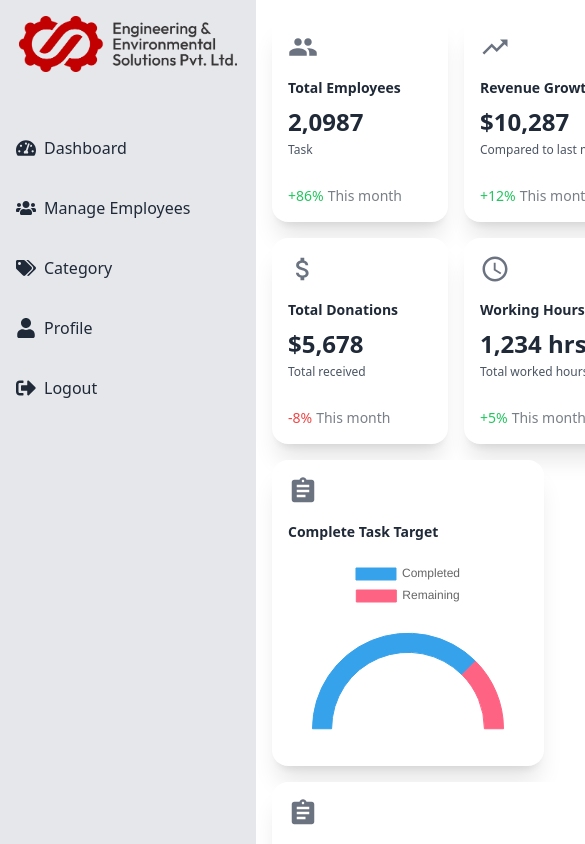
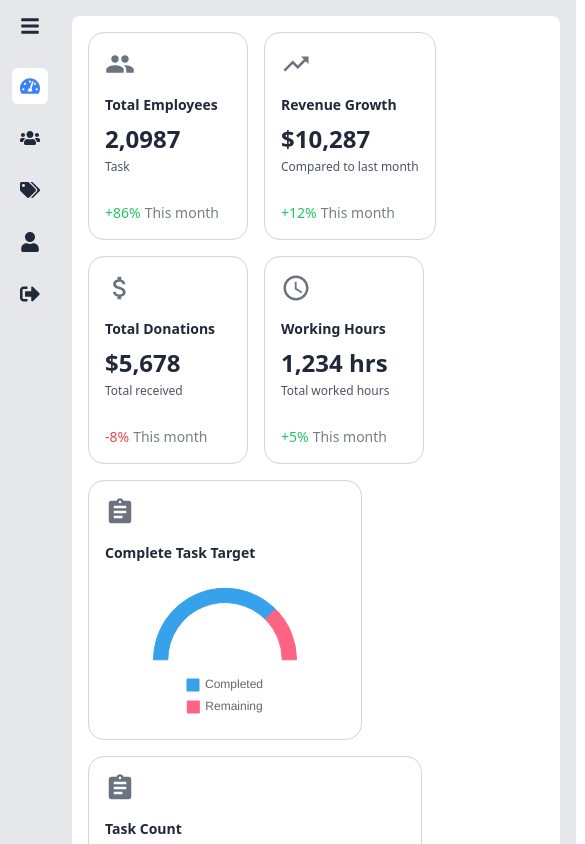
Before and after one commit to salman2696/hr-management-dashboard, a React (Vite) app: page / in a window 390 px wide. Shown: the top 844 px of the page, 585 px wide, since content can reach past the window. Built offline with nearby package versions, Linux system fonts and the light colour scheme.

Commit message:
layout changes

```diff
--- a/src/App.jsx
+++ b/src/App.jsx
@@ -10,8 +10,8 @@ function App() {
     <Router>
       <div className="flex bg-white">
         <Sidebar />
-        <div className="flex-1 flex flex-col">
-          <main className="flex-1 p-4 ml-64 rounded-lg min-h-screen">
+        <div className="flex-1 flex flex-col bg-gray-200 ml-14 lg:ml-12 p-4">
+          <main className="flex-1 p-4 lg:ml-52 rounded-lg min-h-screen bg-white">
             <Routes>
               <Route path="/" element={<DashboardPage />} />
               <Route path="/employees" element={<EmployeePage />} />
--- a/src/components/Card.jsx
+++ b/src/components/Card.jsx
@@ -43,13 +43,25 @@ const Card = ({
     switch (type) {
       case "circular":
         return (
-          <div className="h-48 w-60 flex justify-center">
+          <div className="h-36 w-60 flex justify-center">
             <Doughnut
               data={data}
               options={{
                 rotation: 270,
                 circumference: 180,
-                cutout: "80%", // Adjust this to control the thickness
+                cutout: "80%",
+                plugins: {
+                  legend: {
+                    display: true,
+                    position: 'bottom', // Place the legend at the bottom
+                    labels: {
+                      boxWidth: 12, // Adjust the size of the legend box
+                      padding: 10, // Adjust spacing between legend items
+                    },
+                    align: 'center', // Align legend items in a row
+
+                  },
+                }, // Adjust this to control the thickness
               }}
             />
           </div>
@@ -62,7 +74,7 @@ const Card = ({
   };
 
   return (
-    <div className="card bg-white min-w-44 shadow-xl p-4">
+    <div className="card bg-white min-w-40  p-4 border-gray-300 border-[1px]">
       {icon}
       <p className="card-title text-sm font-bold mt-4">{title}</p>
       {showChart ? (
--- a/src/components/EmployeeList.jsx
+++ b/src/components/EmployeeList.jsx
@@ -1,6 +1,7 @@
 // src/components/EmployeeList.jsx
 import React,  { useState } from "react";
 import SearchFilter from "./SearchFilter";
+
 
 // Sample employee data
 const employees = [
@@ -9,8 +10,8 @@ const employees = [
   { id: 3, name: "Alice Johnson", position: "UX Designer", department: "Design", avatar: "https://img.daisyui.com/images/profile/demo/4@94.webp", country: "United Kingdom" },
   { id: 4, name: "Bob Brown", position: "Backend Developer", department: "Engineering", avatar: "https://img.daisyui.com/images/profile/demo/5@94.webp", country: "Australia" },
   // Add more employees as needed, up to 20
-  { id: 5, name: "Charlie Davis", position: "Data Scientist", department: "Data", avatar: "https://img.daisyui.com/images/profile/demo/6@94.webp", country: "Germany" },
-  { id: 6, name: "David Evans", position: "Frontend Developer", department: "Development", avatar: "https://img.daisyui.com/images/profile/demo/7@94.webp", country: "France" },
+  { id: 5, name: "Charlie Davis", position: "Data Scientist", department: "Data", avatar: "https://img.daisyui.com/images/profile/demo/2@94.webp", country: "Germany" },
+  { id: 6, name: "David Evans", position: "Frontend Developer", department: "Development", avatar: "https://img.daisyui.com/images/profile/demo/3@94.webp", country: "France" },
   { id: 7, name: "Eva Green", position: "HR Manager", department: "HR", avatar: "https://img.daisyui.com/images/profile/demo/8@94.webp", country: "Italy" },
   { id: 8, name: "Frank Harris", position: "Project Coordinator", department: "Operations", avatar: "https://img.daisyui.com/images/profile/demo/9@94.webp", country: "Spain" },
   { id: 9, name: "Grace Lee", position: "Sales Executive", department: "Sales", avatar: "https://img.daisyui.com/images/profile/demo/10@94.webp", country: "Netherlands" },
@@ -42,8 +43,8 @@ const EmployeeList = () => {
 
   return (
     <div className="p-4 w-full">
-      <div className="sticky top-0 bg-white shadow-md z-10 flex items-center justify-between p-4 rounded-lg">
-        <h1 className="text-2xl text-gray-800">Employees</h1>
+      <div className="sticky top-0 bg-white shadow-md z-10 flex md:flex-row flex-col items-center justify-between p-4 rounded-lg">
+        <h1 className="text-2xl text-gray-800 mb-4 md:mb-0">Employees</h1>
         <SearchFilter onFilterChange={handleFilterChange} />
       </div>
       <div className="overflow-x-auto mt-4">
--- /dev/null
+++ b/src/components/HamburgerMenu.jsx
@@ -0,0 +1,30 @@
+// src/components/HamburgerMenu.jsx
+import React, { useState } from "react";
+import { HiMenu, HiX } from "react-icons/hi";
+import SearchFilter from "./SearchFilter";
+
+const HamburgerMenu = ({ onFilterChange }) => {
+  const [isOpen, setIsOpen] = useState(false);
+
+  const toggleMenu = () => setIsOpen(!isOpen);
+
+  return (
+    <div>
+      <button
+        className="p-2 text-gray-700 hover:text-gray-900 md:hidden"
+        onClick={toggleMenu}
+      >
+        {isOpen ? <HiX size={24} /> : <HiMenu size={24} />}
+      </button>
+      <div
+        className={`fixed top-0 right-0 w-4/5 h-full bg-white shadow-lg z-40 transform transition-transform duration-300 ease-in-out ${isOpen ? 'translate-x-0' : 'translate-x-full'}`}
+      >
+        <div className="p-4">
+          <SearchFilter onFilterChange={onFilterChange} />
+        </div>
+      </div>
+    </div>
+  );
+};
+
+export default HamburgerMenu;
--- a/src/components/Sidebar.jsx
+++ b/src/components/Sidebar.jsx
@@ -1,5 +1,4 @@
-// src/components/Sidebar.jsx
-import React from "react";
+import React, { useState } from "react";
 import logo from "../assets/images/E&E-logo.png";
 import {
   FaTachometerAlt,
@@ -7,37 +6,118 @@ import {
   FaTags,
   FaUser,
   FaSignOutAlt,
+  FaBars,
+  FaTimes,
 } from "react-icons/fa";
-import { Link } from "react-router-dom";
+import { Link, useLocation } from "react-router-dom";
 
-const Sidebar = () => (
-  <div className="sidebar fixed bg-gray-200 text-white w-64 h-[100vh] p-4">
-    <div className="flex flex-col items-center justify-center mb-16">
+const Sidebar = () => {
+  const [isOpen, setIsOpen] = useState(false);
+  const { pathname } = useLocation(); // Hook to get the current route
+
+  const toggleSidebar = () => setIsOpen(!isOpen);
+
+  return (
+    <>
+      {/* Sidebar for small screens */}
+      <div className={`fixed top-0 left-0 z-50 h-full bg-gray-200 text-gray-800 transition-transform duration-300 ease-in-out ${isOpen ? "translate-x-0" : "-translate-x-1"} lg:hidden `}>
+        <div className="flex flex-col h-full">
+          <div className="flex justify-center p-4">
+            {isOpen && <img className="h-14" alt="Description" src={logo} />}
+            <button onClick={toggleSidebar} className="text-xl">
+              {isOpen ? <FaTimes /> : <FaBars />}
+            </button>
+          </div>
+          <ul className="flex flex-col p-4">
+            {isOpen && (
+              <>
+                <li className={`flex items-center mb-9 p-2 rounded-md transition duration-300 ${pathname === "/" ? "bg-white" : "hover:bg-white"}`}>
+                  <FaTachometerAlt className="mr-2 text-xl" />
+                  <Link to="/" className={`flex-1 ${pathname === "/" ? "text-blue-500" : ""}`}>Dashboard</Link>
+                </li>
+                <li className={`flex items-center mb-9 p-2 rounded-md transition duration-300 ${pathname === "/employees" ? "bg-white" : "hover:bg-white"}`}>
+                  <FaUsers className="mr-2 text-xl" />
+                  <Link to="/employees" className={`flex-1 ${pathname === "/employees" ? "text-blue-500" : ""}`}>Manage Employees</Link>
+                </li>
+                <li className={`flex items-center mb-9 p-2 rounded-md transition duration-300 ${pathname === "/categories" ? "bg-white" : "hover:bg-white"}`}>
+                  <FaTags className="mr-2 text-xl" />
+                  <Link to="/categories" className={`flex-1 ${pathname === "/categories" ? "text-blue-500" : ""}`}>Category</Link>
+                </li>
+                <li className={`flex items-center mb-9 p-2 rounded-md transition duration-300 ${pathname === "/profile" ? "bg-white" : "hover:bg-white"}`}>
+                  <FaUser className="mr-2 text-xl" />
+                  <Link to="/profile" className={`flex-1 ${pathname === "/profile" ? "text-blue-500" : ""}`}>Profile</Link>
+                </li>
+                <li className={`flex items-center p-2 rounded-md transition duration-300 ${pathname === "/logout" ? "bg-white" : "hover:bg-white"}`}>
+                  <FaSignOutAlt className="mr-2 text-xl" />
+                  <Link to="/logout" className={`flex-1 ${pathname === "/logout" ? "text-blue-500" : ""}`}>Logout</Link>
+                </li>
+              </>
+            )}
+            {!isOpen && (
+              <div className="flex flex-col items-center">
+                <li className={`flex items-center mb-4 p-2 rounded-md transition duration-300 ${pathname === "/" ? "bg-white" : "hover:bg-white"}`}>
+                  <Link to="/" className={`flex items-center ${pathname === "/" ? "text-blue-500" : ""}`}>
+                    <FaTachometerAlt className="text-xl" />
+                  </Link>
+                </li>
+                <li className={`flex items-center mb-4 p-2 rounded-md transition duration-300 ${pathname === "/employees" ? "bg-white" : "hover:bg-white"}`}>
+                  <Link to="/employees" className={`flex items-center ${pathname === "/employees" ? "text-blue-500" : ""}`}>
+                    <FaUsers className="text-xl" />
+                  </Link>
+                </li>
+                <li className={`flex items-center mb-4 p-2 rounded-md transition duration-300 ${pathname === "/categories" ? "bg-white" : "hover:bg-white"}`}>
+                  <Link to="/categories" className={`flex items-center ${pathname === "/categories" ? "text-blue-500" : ""}`}>
+                    <FaTags className="text-xl" />
+                  </Link>
+                </li>
+                <li className={`flex items-center mb-4 p-2 rounded-md transition duration-300 ${pathname === "/profile" ? "bg-white" : "hover:bg-white"}`}>
+                  <Link to="/profile" className={`flex items-center ${pathname === "/profile" ? "text-blue-500" : ""}`}>
+                    <FaUser className="text-xl" />
+                  </Link>
+                </li>
+                <li className={`flex items-center p-2 rounded-md transition duration-300 ${pathname === "/logout" ? "bg-white" : "hover:bg-white"}`}>
+                  <Link to="/logout" className={`flex items-center ${pathname === "/logout" ? "text-blue-500" : ""}`}>
+                    <FaSignOutAlt className="text-xl" />
+                  </Link>
+                </li>
+              </div>
+            )}
+          </ul>
+        </div>
+      </div>
+
+      {/* Sidebar for large screens */}
+      <div className="hidden lg:flex fixed top-0 left-0 h-full bg-gray-200 text-gray-800 w-64">
+        <div className="flex flex-col h-full">
+          <div className="flex justify-between items-center p-4">
             <img className="h-14" alt="Description" src={logo} />
           </div>
-    <ul className="text-gray-800">
-      <li className="flex items-center mb-9">
+          <ul className="flex flex-col p-4">
+            <li className={`flex items-center mb-8 p-2 rounded-md transition duration-300 ${pathname === "/" ? "bg-white" : "hover:bg-white"}`}>
               <FaTachometerAlt className="mr-2 text-xl" />
-        <Link to="/">Dashboard</Link>
+              <Link to="/" className={`flex-1 ${pathname === "/" ? "text-blue-500" : ""}`}>Dashboard</Link>
             </li>
-      <li className="flex items-center mb-9">
+            <li className={`flex items-center mb-8 p-2 rounded-md transition duration-300 ${pathname === "/employees" ? "bg-white" : "hover:bg-white"}`}>
               <FaUsers className="mr-2 text-xl" />
-        <Link to="/employees">Manage Employees</Link>
+              <Link to="/employees" className={`flex-1 ${pathname === "/employees" ? "text-blue-500" : ""}`}>Manage Employees</Link>
             </li>
-      <li className="flex items-center mb-9">
+            <li className={`flex items-center mb-8 p-2 rounded-md transition duration-300 ${pathname === "/categories" ? "bg-white" : "hover:bg-white"}`}>
               <FaTags className="mr-2 text-xl" />
-        <Link to="/categories">Category</Link>
+              <Link to="/categories" className={`flex-1 ${pathname === "/categories" ? "text-blue-500" : ""}`}>Category</Link>
             </li>
-      <li className="flex items-center mb-9">
+            <li className={`flex items-center mb-8 p-2 rounded-md transition duration-300 ${pathname === "/profile" ? "bg-white" : "hover:bg-white"}`}>
               <FaUser className="mr-2 text-xl" />
-        <Link to="/profile">Profile</Link>
+              <Link to="/profile" className={`flex-1 ${pathname === "/profile" ? "text-blue-500" : ""}`}>Profile</Link>
             </li>
-      <li className="flex items-center">
+            <li className={`flex items-center p-2 rounded-md transition duration-300 ${pathname === "/logout" ? "bg-white" : "hover:bg-white"}`}>
               <FaSignOutAlt className="mr-2 text-xl" />
-        <Link to="/logout">Logout</Link>
+              <Link to="/logout" className={`flex-1 ${pathname === "/logout" ? "text-blue-500" : ""}`}>Logout</Link>
             </li>
           </ul>
         </div>
+      </div>
+    </>
   );
+};
 
 export default Sidebar;
--- a/src/pages/EmployeePage.jsx
+++ b/src/pages/EmployeePage.jsx
@@ -3,7 +3,7 @@ import React from "react";
 import EmployeeList from "../components/EmployeeList";
 
 const EmployeePage = () => (
-  <div className="employee-page flex bg-gray-200">
+  <div className="employee-page flex">
     <EmployeeList />
   </div>
 );
```
Also changed, not shown: src/components/SearchFilter.jsx (+5 -5 lines), src/components/TopEmployeesCard.jsx (+4 -4 lines). Lines whose indentation alone changed are shown as unchanged.
